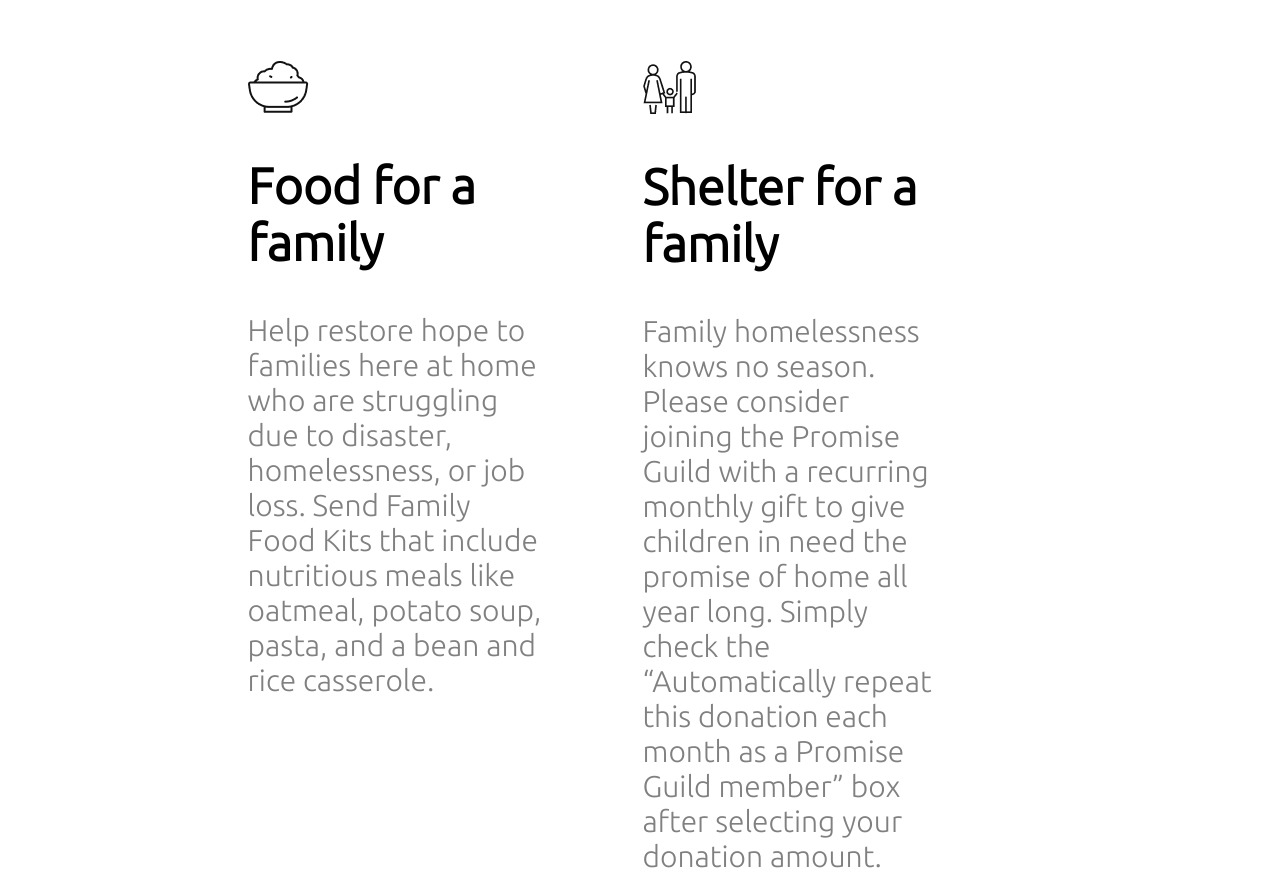
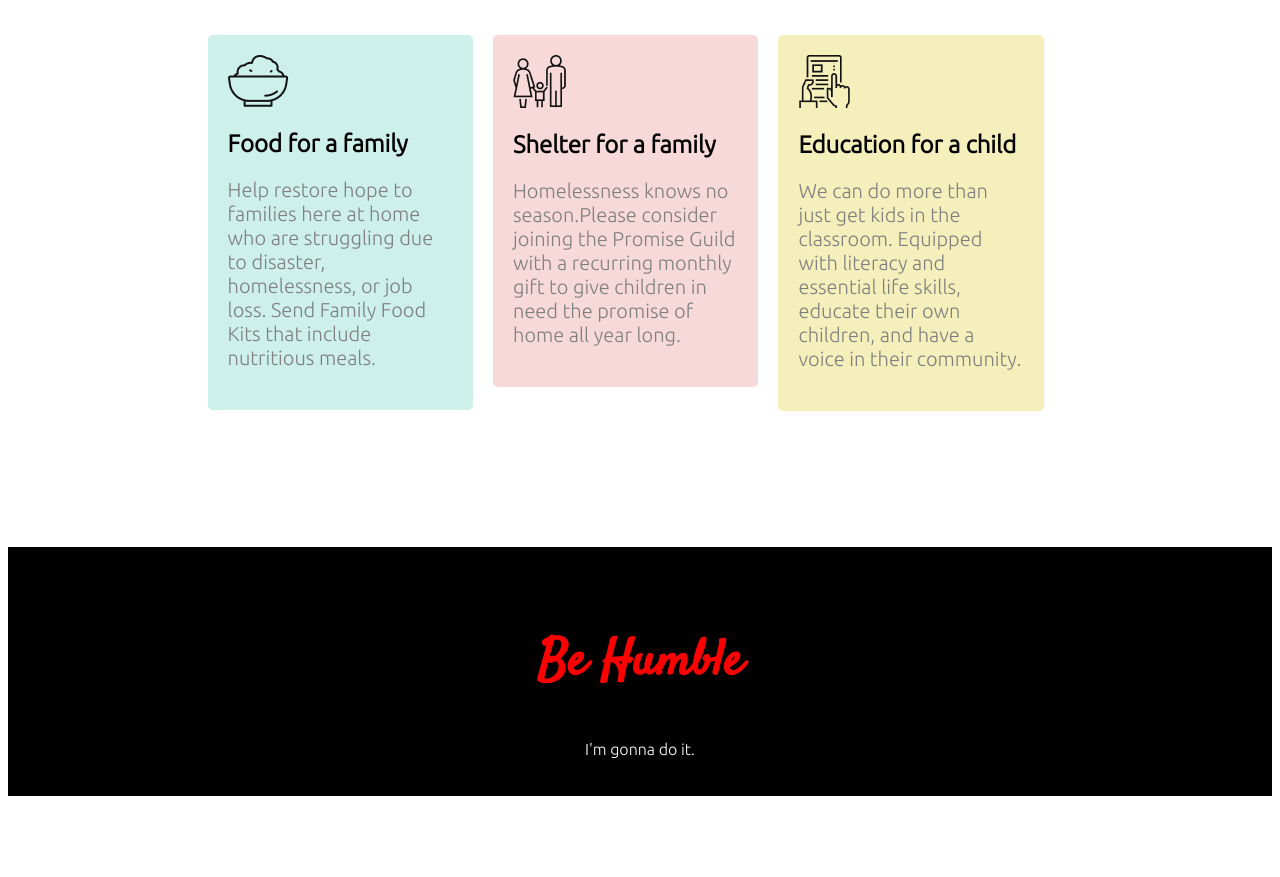
Before and after one commit to ovesheikh/donate-today, a plain HTML site: page index.html in a window 1280 px wide. Shown: the part 1880-2757 px from the top of the page. After the commit the page ends 2684 px from the top, so only its background shows below. Drawn offline with Linux system fonts and the light colour scheme.

Commit message:
second commit

```diff
--- a/index.html
+++ b/index.html
@@ -7,6 +7,7 @@
     <link rel="preconnect" href="https://fonts.googleapis.com">
     <link rel="preconnect" href="https://fonts.gstatic.com" crossorigin>
     <link href="https://fonts.googleapis.com/css2?family=Source+Sans+Pro&family=Ubuntu:wght@300&display=swap" rel="stylesheet">
+    <link href="https://fonts.googleapis.com/css2?family=Satisfy&family=Source+Sans+Pro&family=Ubuntu:wght@300&display=swap" rel="stylesheet">
     <title>Donate Today</title>
     <link rel="stylesheet" href="style.css">
 </head>
@@ -20,47 +21,61 @@
             <a class="link-button" href="">Donate Now</a>
         </div>
     </section>
-    <section class="donate">
+    <section class="donate-tab">
         <div>
             <h1>Donate Today</h1>
             <p>You have not lived today until you have done something for someone who can never repay you.</p>
         </div>
         <div class="flex-container">
-            <div><h2>100tk</h1></div>
-            <div id="red-area"><h2>200tk</h2></div>
-            <div><h2>500tk</h2></div>
-            <div><h2>1000tk</h2></div>
-            <div><h2>5000tk</h2></div>
+            <div>
+                <h2>100tk</h1>
+            </div>
+            <div id="red-area">
+                <h2>200tk</h2>
+            </div>
+            <div>
+                <h2>500tk</h2>
+            </div>
+            <div>
+                <h2>1000tk</h2>
+            </div>
+            <div>
+                <h2>5000tk</h2>
+            </div>
         </div>
-        <div class="amount">
-            <input type="text" placeholder="Other Amount (Taka)">
+        <div class="bottom-line">
+            <input id="amount" type="text" placeholder="Other Amount (Taka)">
         </div>
         <div class="btn">
             <a class="link-button" href="">Donate Now</a>
         </div>
     </section>
     <section>
-        <div class="plan">
+        <div class="plan-tab">
             <h1>Our Donate Plan</h1>
             <p>Service to others is the rent you pay for your room here on earth.</p>
         </div>
-        <div>
-            <div class="plan-box">
+        <div class="box-tab">
+            <div class="plan-box food">
                 <img src="icons/food.png" alt="">
-                <h1>Food for a family</h1>
-                <p>Help restore hope to families here at home who are struggling due to disaster, homelessness, or job loss. Send Family Food Kits that include nutritious meals like oatmeal, potato soup, pasta, and a bean and rice casserole.</p>
+                <h2>Food for a family</h1>
+                <p>Help restore hope to families here at home who are struggling due to disaster, homelessness, or job loss. Send Family Food Kits that include nutritious meals.</p>
             </div>
-            <div class="plan-box">
+            <div class="plan-box shelter">
                 <img src="icons/shelter.png" alt="">
-                <h1>Shelter for a family</h1>
-                <p>Family homelessness knows no season. Please consider joining the Promise Guild with a recurring monthly gift to give children in need the promise of home all year long. Simply check the “Automatically repeat this donation each month as a Promise Guild member” box after selecting your donation amount.</p>
+                <h2>Shelter for a family</h1>
+                <p>Homelessness knows no season.Please consider joining the Promise Guild with a recurring monthly gift to give children in need the promise of home all year long.</p>
             </div>
-            <div class="plan-box">
+            <div class="plan-box edu">
                 <img src="icons/Frame-1.png" alt="">
-                <h1>Education for a child</h1>
-                <p>Together, we can do more than just get kids in the classroom — we can empower them for a brighter future. Equipped with literacy and essential life skills, they can grow into adults who earn higher wages, educate their own children, and have a voice in their community.</p>
+                <h2>Education for a child</h1>
+                <p>We can do more than just get kids in the classroom. Equipped with literacy and essential life skills, educate their own children, and have a voice in their community.</p>
             </div>
         </div>
     </section>
+    <section class="footer-tab">
+        <h1>Be Humble</h1>
+        <footer>I'm gonna do it.</footer>
+    </section>
 </body>
 </html>
--- a/style.css
+++ b/style.css
@@ -37,7 +37,7 @@ p{
     font-weight: 700;
     border-radius: 5%;
 }
-.donate{
+.donate-tab{
     text-align: center;
 }
 .flex-container{
@@ -58,19 +58,61 @@ p{
     margin: 2%;
     padding: 25px;
 }
-.amount{
+.bottom-line{
+    border-bottom-style: groove;
+
+}
+#amount{
+    font-size: 20px;
+    line-height: 2px;
     outline: white;
-    border-bottom-style: groove;
+    margin-bottom: 10px;
+}
+input{
+    border-top-style: hidden;
+    border-right-style: hidden;
+    border-left-style: hidden;
+    border-bottom-style: hidden;
+    background-color: transparent;
 }
 ::placeholder{
     font-size: 20px;
     color: gray;
 }
-.plan{
+.plan-tab{
     text-align: center;
 }
 .plan-box{
+    box-sizing: border-box;
     float: left;
-  width: 33.33%;
-  padding: 50px;
+    width: 30%;
+    padding: 20px;
+    margin: 10px;
+    border-radius: 5px;
 }
+.plan-box p{
+    font-size: 20px;
+}
+.box-tab{
+    display: table;
+    clear: both;
+}
+.food{
+    background-color: rgb(205, 240, 234);
+}
+.shelter{
+    background-color: rgb(247, 217, 217);
+}
+.edu{
+    background-color: rgb(245, 240, 187);
+}
+.footer-tab{
+    text-align: center;
+    padding: 3%;
+    color: white;
+    background-color: black;
+}
+.footer-tab h1{
+    font-family: 'Satisfy', cursive;
+    color: red;
+}
```
